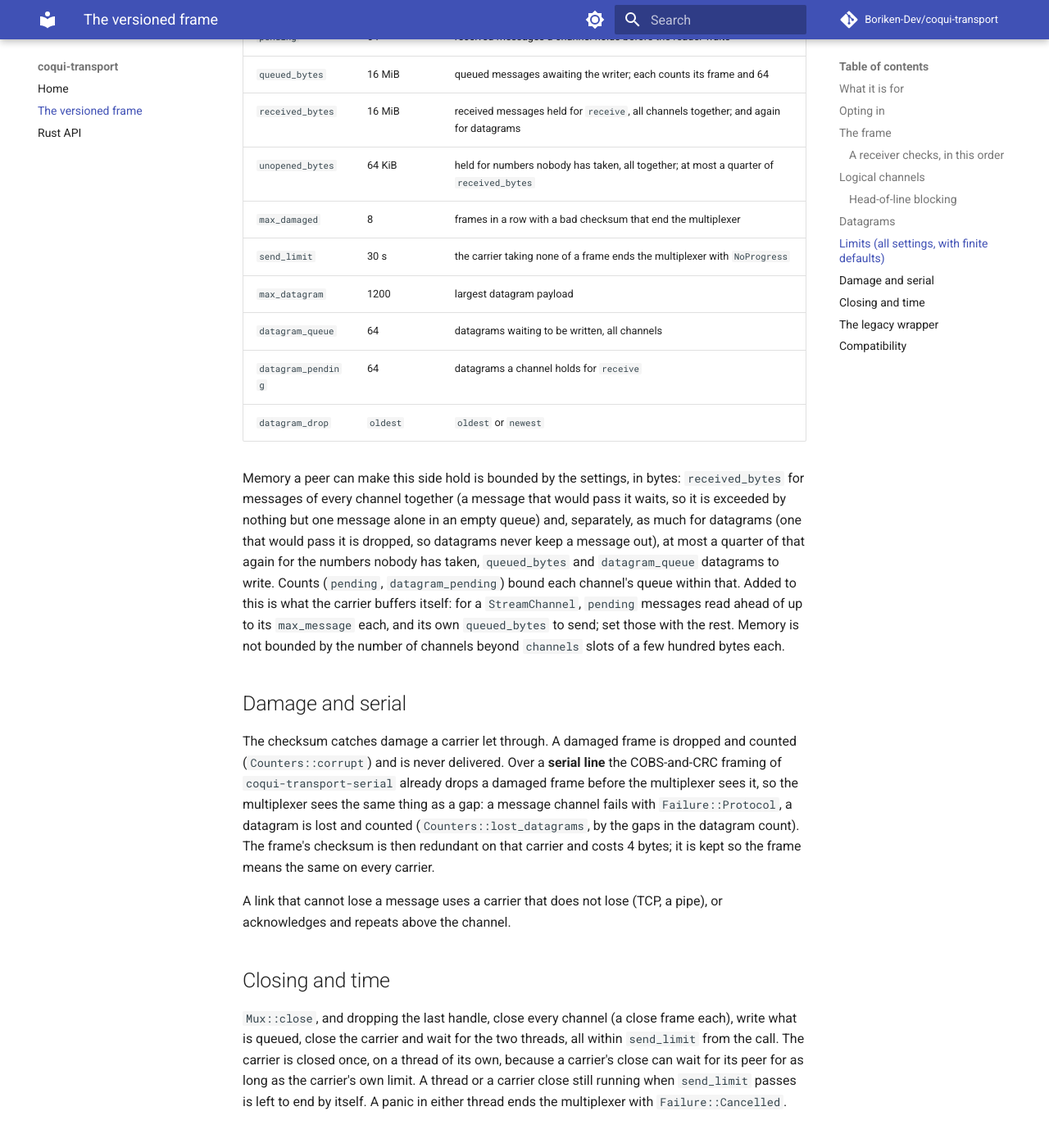
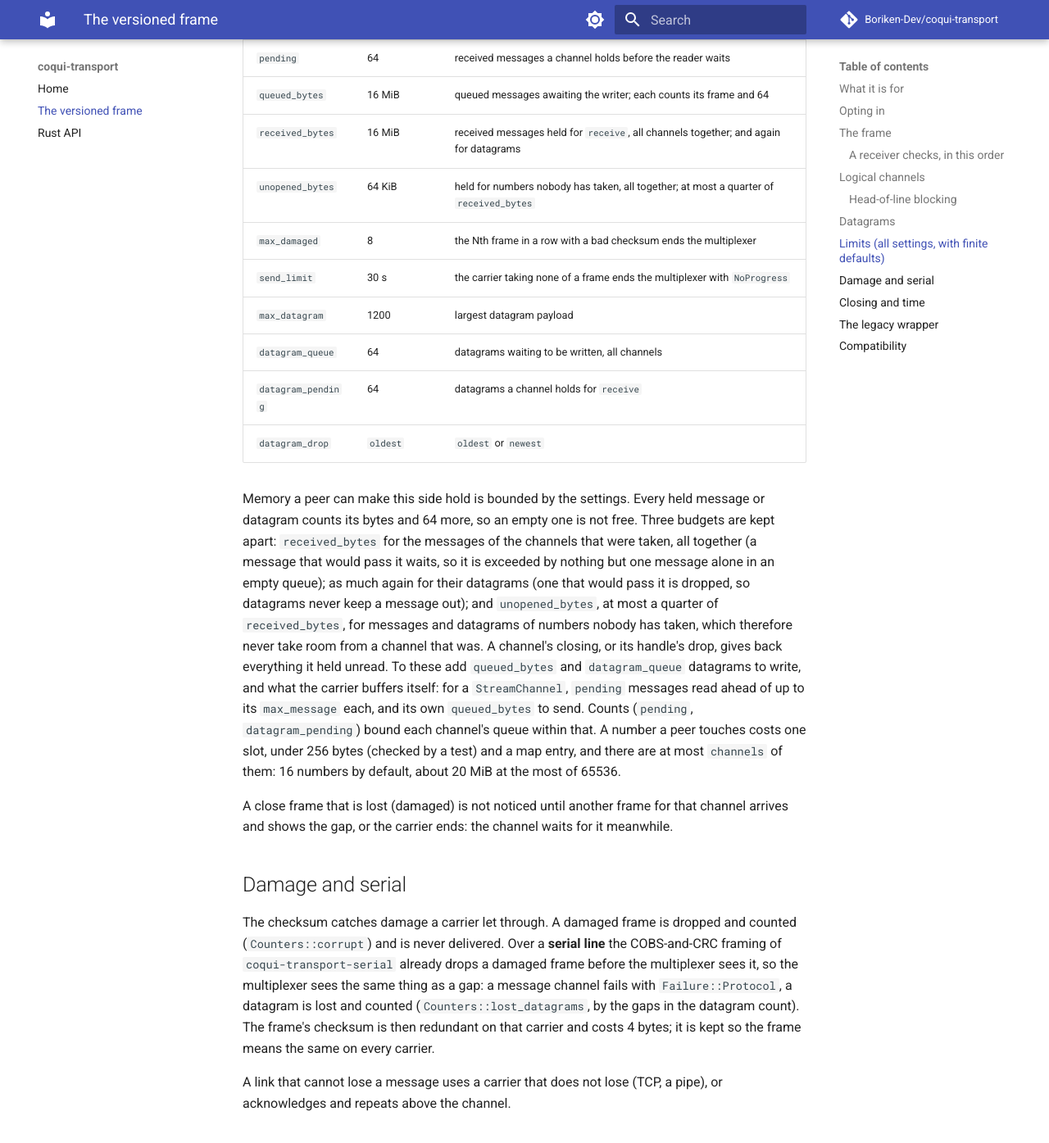
Before and after one commit to Boriken-Dev/coqui-transport, an MkDocs documentation site: the page built from docs/frame.md, in a window 1280 px wide and 1400 px high, scrolled down 4212 px. Shown: the top 1395 px of the window at 82% size. Built offline with MkDocs 1.6.1 and Material for MkDocs 9.7.7, drawn with Linux system fonts in a browser that asks for light colours; comment, search, counter and statistics services are not loaded; some of the changed text lies outside the part shown.

Commit message:
docs: the held-memory accounting, the datagram fit and a lost close in the specification, header and changelog

```diff
--- a/docs/frame.md
+++ b/docs/frame.md
@@ -58,7 +58,7 @@ measures loss (a datagram queued and dropped before it is written is never count
 3. The checksum does not match: the frame is **damaged**. It is dropped and counted
    (`Counters::corrupt`) and the carrier goes on, with two exceptions that are breaches: a damaged
    frame before any frame has passed its checksum (the peer is not speaking this frame), and
-   `max_damaged` damaged frames in a row (default 8; the link is not carrying the stream).
+   the `max_damaged`th damaged frame in a row (default 8; the link is not carrying the stream).
 4. Kind is not `0`, `1` or `2`, or a close has a payload: breach.
 5. Channel is not below the number of channels this side accepts: breach.
 
@@ -125,8 +125,9 @@ full (counted by `Datagrams::dropped`). They are never reported as `Unreliable`.
   Either way the call succeeds and the drop is counted against the channel the dropped datagram
   belonged to.
 * **Payload bound.** `max_datagram` (default 1200 bytes, which fits an IPv6 minimum-MTU packet, so
-  code written against over-stream datagrams runs unchanged on native ones). A larger payload is
-  `Failure::Protocol` on send; a larger one that arrives is dropped and counted.
+  code written against over-stream datagrams runs unchanged on native ones), lowered, like
+  `max_message`, to what the carrier admits less 12. A larger payload is `Failure::Protocol` on
+  send, refused locally and ending nothing; a larger one that arrives is dropped and counted.
 * **Turns.** The writer takes a message frame and a datagram frame in turn when both are waiting, so
   a stream of messages does not starve datagrams nor the reverse.
 * **Receiving.** Each channel holds `datagram_pending` datagrams; past that the same `datagram_drop`
@@ -145,22 +146,29 @@ full (counted by `Datagrams::dropped`). They are never reported as `Unreliable`.
 | `queued_bytes` | 16 MiB | queued messages awaiting the writer; each counts its frame and 64 |
 | `received_bytes` | 16 MiB | received messages held for `receive`, all channels together; and again for datagrams |
 | `unopened_bytes` | 64 KiB | held for numbers nobody has taken, all together; at most a quarter of `received_bytes` |
-| `max_damaged` | 8 | frames in a row with a bad checksum that end the multiplexer |
+| `max_damaged` | 8 | the Nth frame in a row with a bad checksum ends the multiplexer |
 | `send_limit` | 30 s | the carrier taking none of a frame ends the multiplexer with `NoProgress` |
 | `max_datagram` | 1200 | largest datagram payload |
 | `datagram_queue` | 64 | datagrams waiting to be written, all channels |
 | `datagram_pending` | 64 | datagrams a channel holds for `receive` |
 | `datagram_drop` | `oldest` | `oldest` or `newest` |
 
-Memory a peer can make this side hold is bounded by the settings, in bytes: `received_bytes` for
-messages of every channel together (a message that would pass it waits, so it is exceeded by
-nothing but one message alone in an empty queue) and, separately, as much for datagrams (one that
-would pass it is dropped, so datagrams never keep a message out), at most a quarter of that again
-for the numbers nobody has taken, `queued_bytes` and `datagram_queue` datagrams to write. Counts
-(`pending`, `datagram_pending`) bound each channel's queue within that. Added to this is what the
-carrier buffers itself: for a `StreamChannel`, `pending` messages read ahead of up to its
-`max_message` each, and its own `queued_bytes` to send; set those with the rest. Memory is not
-bounded by the number of channels beyond `channels` slots of a few hundred bytes each.
+Memory a peer can make this side hold is bounded by the settings. Every held message or datagram
+counts its bytes and 64 more, so an empty one is not free. Three budgets are kept apart:
+`received_bytes` for the messages of the channels that were taken, all together (a message that
+would pass it waits, so it is exceeded by nothing but one message alone in an empty queue); as much
+again for their datagrams (one that would pass it is dropped, so datagrams never keep a message
+out); and `unopened_bytes`, at most a quarter of `received_bytes`, for messages and datagrams of
+numbers nobody has taken, which therefore never take room from a channel that was. A channel's
+closing, or its handle's drop, gives back everything it held unread. To these add `queued_bytes` and
+`datagram_queue` datagrams to write, and what the carrier buffers itself: for a `StreamChannel`,
+`pending` messages read ahead of up to its `max_message` each, and its own `queued_bytes` to send.
+Counts (`pending`, `datagram_pending`) bound each channel's queue within that. A number a peer
+touches costs one slot, under 256 bytes (checked by a test) and a map entry, and there are at most
+`channels` of them: 16 numbers by default, about 20 MiB at the most of 65536.
+
+A close frame that is lost (damaged) is not noticed until another frame for that channel arrives
+and shows the gap, or the carrier ends: the channel waits for it meanwhile.
 
 ## Damage and serial
 
```
Also changed, not shown: AGENTS.md (+7 -5 lines), CHANGELOG.md (+3 -0 lines).
